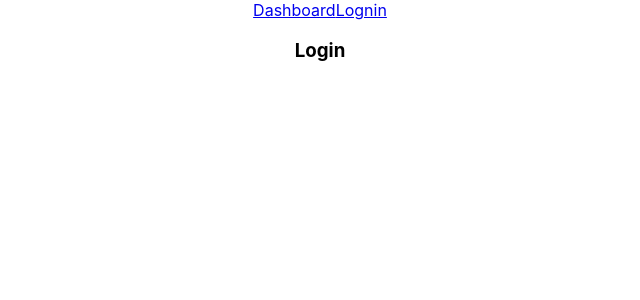
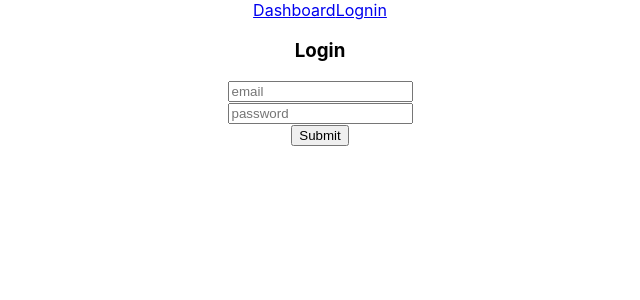
Before and after one commit to SoumyashreeBehera/unit-5coding1, a React (Create React App) app in the folder unit-5-eval-1/: page /login in a window 1280 px wide. Shown: the top 300 px of the page, without its empty margins (320-960 px from the left). Built offline with nearby package versions, Linux system fonts and the light colour scheme.

Commit message:
working on authredux part

```diff
--- a/unit-5-eval-1/src/Redux/store.js
+++ b/unit-5-eval-1/src/Redux/store.js
@@ -1,8 +1,8 @@
 import React from "react";
 import AuthReducer from "./Auth/reducer";
-import { combineReducer } from "redux";
+import { createStore, combineReducers } from "redux";
 
-const rootReducer = combineReducer({
+const rootReducer = combineReducers({
   auth: AuthReducer,
 });
 
--- a/unit-5-eval-1/src/components/Login.jsx
+++ b/unit-5-eval-1/src/components/Login.jsx
@@ -0,0 +1,32 @@
+import React, { useState } from "react";
+
+export default function Login({ handleLogin }) {
+  const [email, setEmail] = useState("");
+  const [password, setPassword] = useState("");
+
+  const handleSubmit = (e) => {
+    e.preventDefault();
+    handleLogin({ email, password });
+  };
+
+  return (
+    <div>
+      <h3>Login</h3>
+      <form onSubmit={handleSubmit}>
+        <input
+          placeholder="email"
+          type="text"
+          onChange={(e) => setEmail(e.target.value)}
+        />
+        <br />
+        <input
+          placeholder="password"
+          type="text"
+          onChange={(e) => setPassword(e.target.value)}
+        />
+        <br />
+        <input type="submit" />
+      </form>
+    </div>
+  );
+}
--- a/unit-5-eval-1/src/index.js
+++ b/unit-5-eval-1/src/index.js
@@ -4,11 +4,15 @@ import "./index.css";
 import App from "./App";
 import reportWebVitals from "./reportWebVitals";
 import { BrowserRouter } from "react-router-dom";
+import { Provider } from "react-redux";
+import { store } from "./Redux/store";
 
 ReactDOM.render(
   <React.StrictMode>
     <BrowserRouter>
-      <App />
+      <Provider store={store}>
+        <App />
+      </Provider>
     </BrowserRouter>
   </React.StrictMode>,
   document.getElementById("root")
--- a/unit-5-eval-1/src/pages/Routes.jsx
+++ b/unit-5-eval-1/src/pages/Routes.jsx
@@ -1,6 +1,7 @@
 import React from "react";
 import { Switch, Route } from "react-router-dom";
 import Navbar from "../components/Navbar";
+import LoginPage from "../utils/Loginpage";
 
 export default function Routes() {
   return (
@@ -11,7 +12,7 @@ export default function Routes() {
           <h3>Dashboard</h3>
         </Route>
         <Route path="/login" exact>
-          <h3>Login</h3>
+          <LoginPage />
         </Route>
       </Switch>
     </div>
--- a/unit-5-eval-1/src/utils/Loginpage.jsx
+++ b/unit-5-eval-1/src/utils/Loginpage.jsx
@@ -0,0 +1,14 @@
+import React from "react";
+import Login from "../components/Login";
+import { useDispatch, useSelector } from "react-redux";
+
+export default function LoginPage() {
+  const dispatch = useDispatch();
+  const { isAuth } = useSelector((state) => state.auth);
+  const handleLogin = async ({ email, password }) => {};
+  return (
+    <div>
+      <Login handleLogin={handleLogin} />
+    </div>
+  );
+}
```
